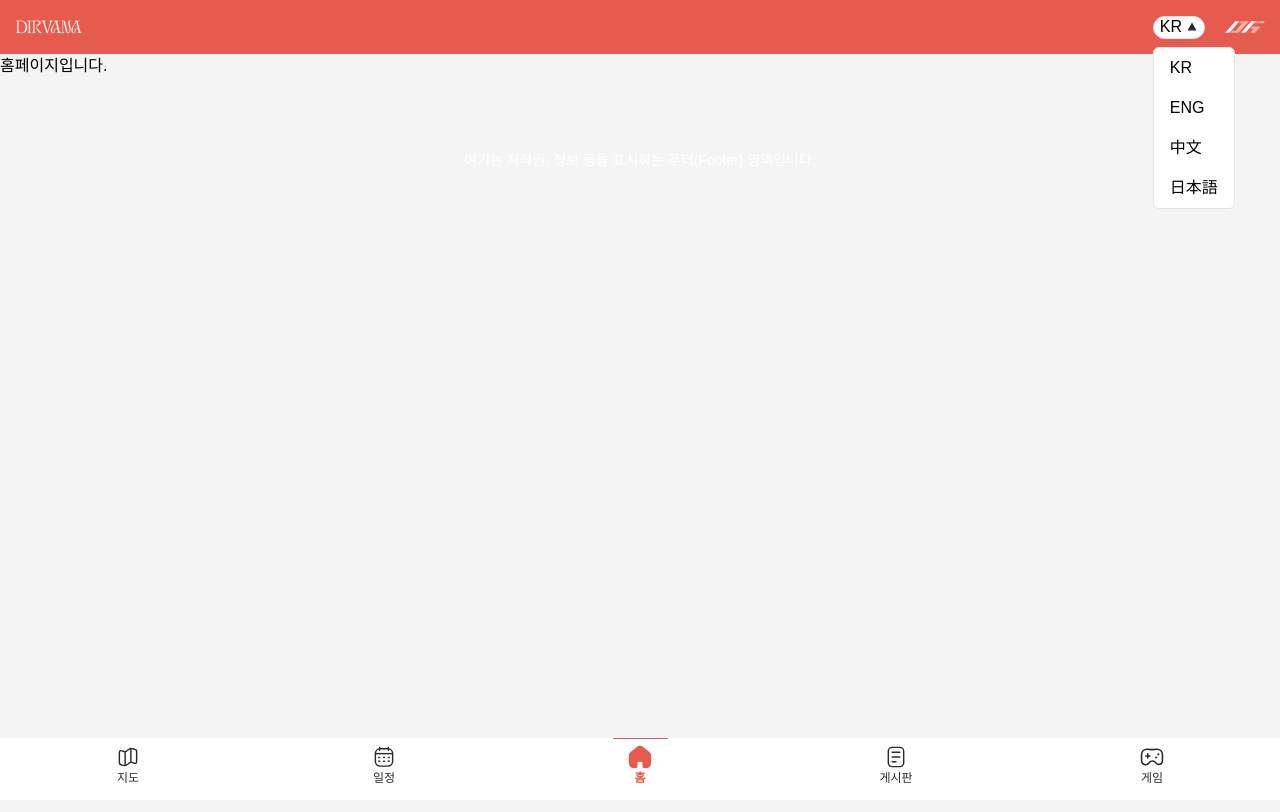
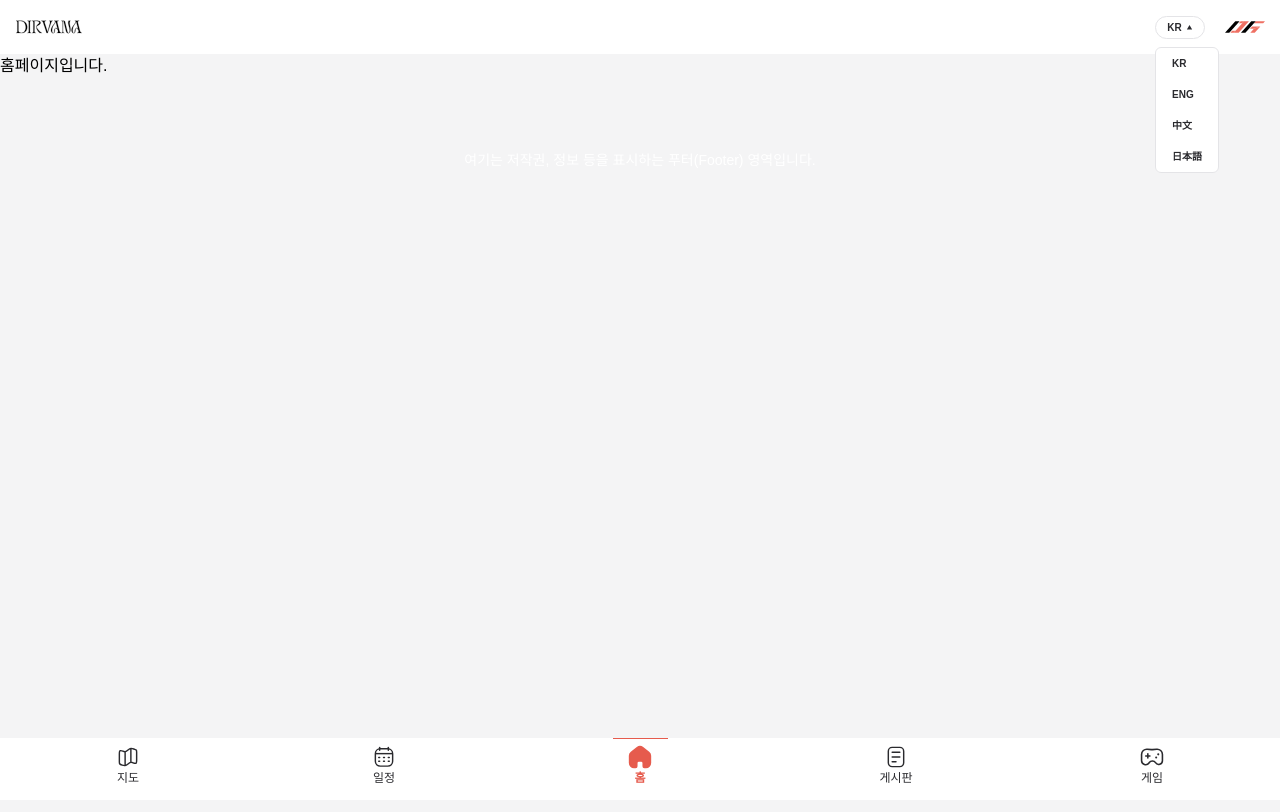
Before and after one commit to LikeLion-at-DGU/2025_fall_festival_front, a React (Vite) app: page / in a window 1280 px wide. Both pictures are taken after a click on the button "KR". Built offline with nearby package versions, Linux system fonts and the light colour scheme; a web font is replaced by a local one.

Commit message:
💄 (#6) Design: 네브 디자인, 위치

```diff
--- /dev/null
+++ b/src/components/Header/AdminHeader.jsx
@@ -0,0 +1,21 @@
+import React from "react";
+import { Link } from "react-router-dom";
+
+import backBtn from "../../assets/images/icons/header-icons/left.svg";
+const AdminHeader = () => {
+  return (
+    <header
+      className="flex items-center justify-between
+    fixed top-0 w-full
+    bg-white
+    h-[54px] px-[5px]"
+    >
+      {/* 홈으로 돌아가기 */}
+      <Link to="/">
+        <img src={backBtn} alt="back" className="h-full w-auto m-[10px]" />
+      </Link>
+    </header>
+  );
+};
+
+export default AdminHeader;
--- a/src/components/Header/Header.jsx
+++ b/src/components/Header/Header.jsx
@@ -1,15 +1,15 @@
 import React from "react";
 import { Link } from "react-router-dom";
 
-import likelion from "../../assets/images/icons/logo/likelionpink.svg";
-import dirvana from "../../assets/images/icons/logo/dirvanawhite.svg";
+import likelion from "../../assets/images/icons/logo/likelionblack.svg";
+import dirvana from "../../assets/images/icons/logo/dirvanablacksmall.svg";
 import TranslateBtn from "./TranslateBtn";
 const Header = () => {
   return (
     <header
       className="flex items-center justify-between
     fixed top-0 w-full
-    bg-orange
+    bg-white
     h-[54px] px-[5px]"
     >
       {/* 왼쪽 로고 */}
@@ -20,7 +20,7 @@ const Header = () => {
         {/* 번역버튼 */}
         <TranslateBtn />
         {/* 오른쪽 로고 */}
-        <Link to="/admin">
+        <Link to="/adminlogin">
           <img src={likelion} alt="ADMIN" className="h-full w-auto m-[10px]" />
         </Link>
       </div>
--- a/src/components/Header/TranslateBtn.jsx
+++ b/src/components/Header/TranslateBtn.jsx
@@ -5,41 +5,44 @@ const TranslateBtn = () => {
   const [isOpen, setIsOpen] = useState(false);
   const [selected, setSelected] = useState("KR"); // 기본값 KR
   const languages = ["KR", "ENG", "中文", "日本語"];
-
+  const fontClass=" text-[#2A2A2E] text-[10px] font-semibold leding-[15px]"
   return (
     <div className="relative inline-block whitespace-nowrap ">
       {/* 버튼 */}
       <button
         onClick={() => setIsOpen(!isOpen)}
-        className={
-          ` flex flex-row items-center justify-center
+        className={` flex flex-row items-center justify-center
           min-w-[50px] h-[23px] px-[6px] py-[4px] gap-[4px]
           rounded-[16px] border border-[0.5px] border-lightgray
           whitespace-nowrap
           bg-white
-          `
-        }
-      >
+          `}
+      ><div className={fontClass}>
         {selected} {/* 선택된 값 표시 */}
-        <img src={triangle}
-         alt="triangle"
-         className={`w-3 h-3
+
+      </div>
+        <img
+          src={triangle}
+          alt="triangle"
+          className={`w-[7px] h-[7px]
          transition-transform duration-200
-         ${isOpen ? "rotate-180" : "rotate-0"}`} />
+         ${isOpen ? "rotate-180" : "rotate-0"}`}
+        />
       </button>
 
       {/* 드롭다운 메뉴 */}
       {isOpen && (
-        <ul className={`absolute
+        <ul
+          className={`absolute
           mt-2
           bg-white
           rounded-[10px] border border-[0.5px] border-lightgray
-          rounded-md`} >
+          rounded-md`}
+        >
           {languages.map((lang) => (
             <li
               key={lang}
-              className={`px-4 py-2
-                cursor-pointer`}
+              className={`${fontClass} px-4 py-2 hover:bg-gray-100 cursor-pointer`}
               onClick={() => {
                 setSelected(lang); // 선택값 변경
                 setIsOpen(false); // 메뉴 닫기
--- a/src/components/Layout.jsx
+++ b/src/components/Layout.jsx
@@ -1,16 +1,34 @@
-import React from 'react';
+import React from "react";
+import { useLocation } from "react-router-dom";
 
-import Header from './Header/Header';
-import BottomNav from './BottomNav/BottomNav';
+import Header from "./Header/Header";
+import AdminHeader from "./Header/AdminHeader";
+import BottomNav from "./BottomNav/BottomNav";
 // import Footer from './Footer/Footer';
 
 const Layout = ({ children }) => {
+  const location = useLocation();
+  const adminPaths = [
+    "/admin",
+    "/adminlogin",
+    "/adminlist",
+    "/adminevent",
+    "/adminnormal",
+    "/adminlost",
+  ];
+  const isAdminPage = adminPaths.includes(location.pathname);
+  const HeaderComponent = adminPaths.includes(location.pathname)
+    ? AdminHeader
+    : Header;
+
   return (
-    <div className="flex flex-col
+    <div
+      className="flex flex-col
     min-w-[375px] min-h-[812px] w-screen h-screen
-    bg-gray">
-      {/* 화면 상단에 고정되는 헤더 */}
-      <Header />
+    bg-gray"
+    >
+      {/* 조건부 Header */}
+      <HeaderComponent />
       {/* 페이지의 실제 내용과 푸터가 이 안에서 스크롤됩니다. */}
       <main className="flex-grow overflow-y-auto pt-[54px] pb-[62px]">
         {/* 1. 페이지의 실제 내용 (Home, Board 등) */}
@@ -23,9 +41,8 @@ const Layout = ({ children }) => {
         </footer>
       </main>
 
-      {/* 화면 하단에 고정되는 하단 네비게이션 바 */}
-      <BottomNav />
-
+      {/* 관리자 페이지가 아니면 BottomNav 보여주기 */}
+      {!isAdminPage && <BottomNav />}
     </div>
   );
 };
```
Also changed, not shown: src/assets/images/icons/header-icons/left.svg (added), src/assets/images/icons/logo/dirvanablacksmall.svg (added).
